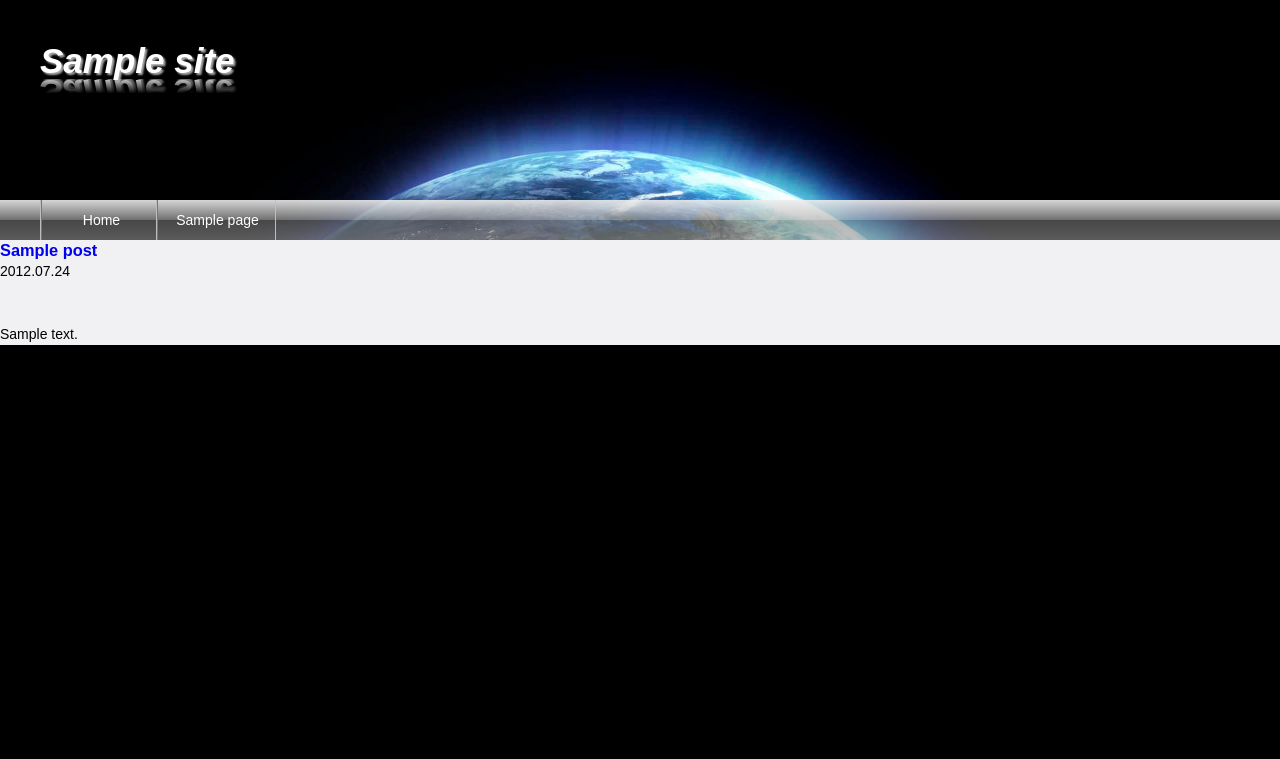
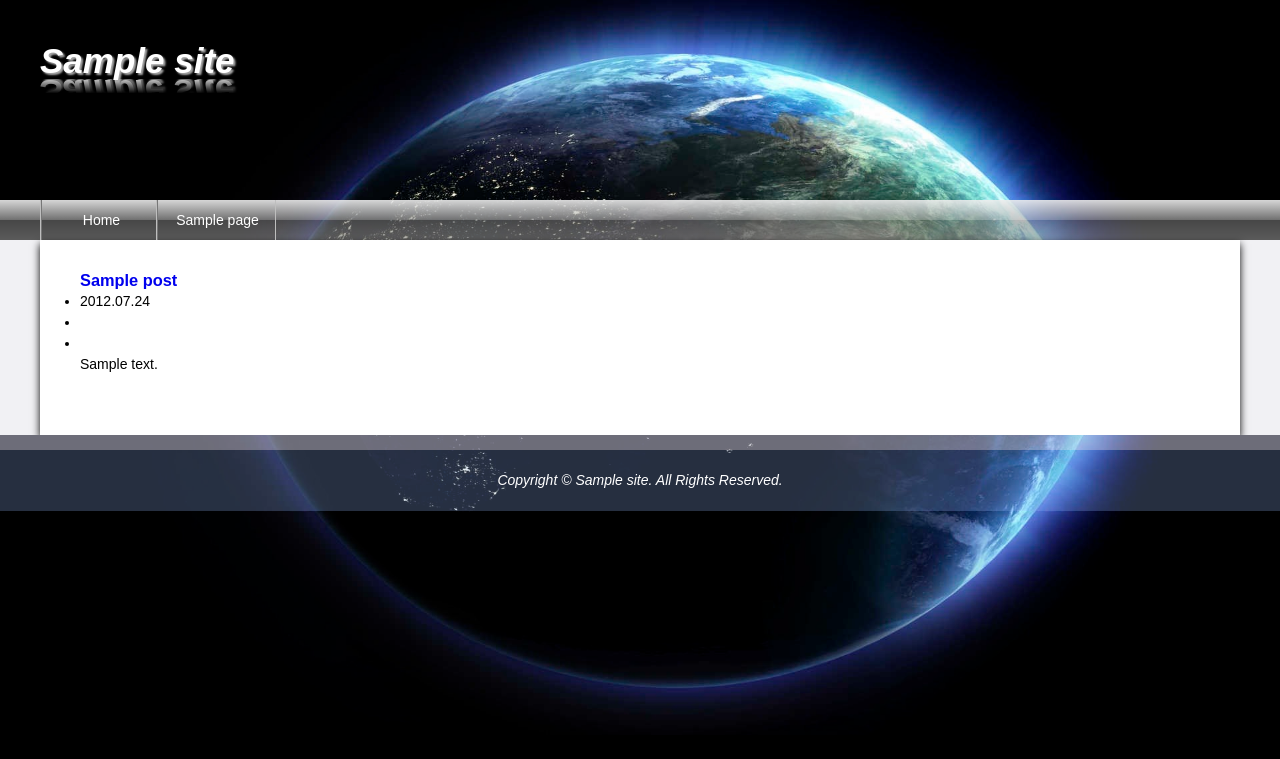
Before and after one commit to phi-jp/tmstyle-wp-theme, a WordPress theme: template index.php in a window 1280 px wide. Shown: the top 759 px of the page. Run offline with PHP 8.4 and a stand-in for WordPress, Linux system fonts and the light colour scheme; the site name, menu and one post (Sample post) are stand-ins, and other content is empty; style sheets or scripts are compiled from the project's sources; some libraries are stand-ins or nearby versions.

Commit message:
style footer. support prettify.

```diff
--- /dev/null
+++ b/footer.php
@@ -0,0 +1,10 @@
+<footer id="footer">
+    <aside id="footer-aside" class="clearfix">
+        <div class="footer-widget"><?php dynamic_sidebar('footer-widget00'); ?></div>
+        <div class="footer-widget"><?php dynamic_sidebar('footer-widget01'); ?></div>
+        <div class="footer-widget"><?php dynamic_sidebar('footer-widget02'); ?></div>
+    </aside>
+    <address>
+        Copyright &copy; <?php bloginfo('name'); ?>. All Rights Reserved.
+    </address>
+</footer>
--- a/head.php
+++ b/head.php
@@ -9,6 +9,7 @@
     @import url("<?php bloginfo('stylesheet_url'); ?>");
 </style>
 
+<script src="<?php bloginfo('template_url'); ?>/main.js"></script>
 <script>
     // TODO: Javascript
 </script>
--- a/less/style.less
+++ b/less/style.less
@@ -33,8 +33,9 @@ body {
 #header{
   width: 100%;
   background-color: black;
-  background-image: url(images/bg.jpg);
+  background-image: url(../images/bg.jpg);
   background-size: 1200px;
+  background-position: 100% 10%;
   background-repeat: no-repeat;
 
   hgroup {
@@ -117,4 +118,81 @@ body {
  */
 #contents {
   background-color: hsl(240, 10%, 95%);
+
+  #main {
+    margin: 0px auto;
+    padding: 10px 20px 40px;
+    width: 1200px;
+    background-color: white;
+    box-shadow: 0px 4px 8px 0px black;
+
+    #tm .clearfix;
+  }
 }
+
+#articles {
+  float: left;
+  margin: 10px;
+  padding: 10px;
+  width: 800px;
+}
+
+#side {
+    float: right;
+    padding: 10px;
+    width: 300px;
+}
+
+
+
+
+
+/*
+ * footer
+ */
+#footer {
+  min-height: 300px;
+  max-height: 300px;
+  background-color: black;
+  background-image: url(../images/bg.jpg);
+  background-size: 1200px;
+  background-position: 100% 90%;
+  background-repeat: no-repeat;
+  border-top: 15px solid hsla(240, 50%, 90%, 0.5);
+
+  color: white;
+
+  a {
+    color: hsl(230, 100%, 80%);
+
+    &:visited {
+      color: hsl(230, 100%, 70%);
+    }
+  }
+
+  address {
+    padding: 20px;
+    background-color: hsla(220, 100%, 80%, 0.25);
+    text-align: center;
+  }
+}
+
+#footer-aside {
+  #tm .clearfix;
+  width: 1200px;
+  margin: 0px auto;
+
+  .footer-widget {
+    float: left;
+
+    .side-box {
+      padding: 15px 20px;
+      width: 400px;
+
+      h1 {
+        border-bottom: 1px solid #ccc;
+        line-height: 1.7em;
+      }
+    }
+  }
+}
--- /dev/null
+++ b/main.js
@@ -0,0 +1,15 @@
+/*
+ * main.js
+ */
+
+window.addEventListener("load", function(){
+    // ハイライト
+    var ePreList = document.querySelectorAll(".entry pre");
+
+    for (var i=0,len=ePreList.length; i<len; ++i) {
+        var pre = ePreList[i];
+        pre.setAttribute("class", "prettyprint");
+    }
+
+    prettyPrint();
+}, false);
```
Also changed, not shown: functions.php (added, +74 -0 lines), less/tmlib.less (+50 -0 lines).
